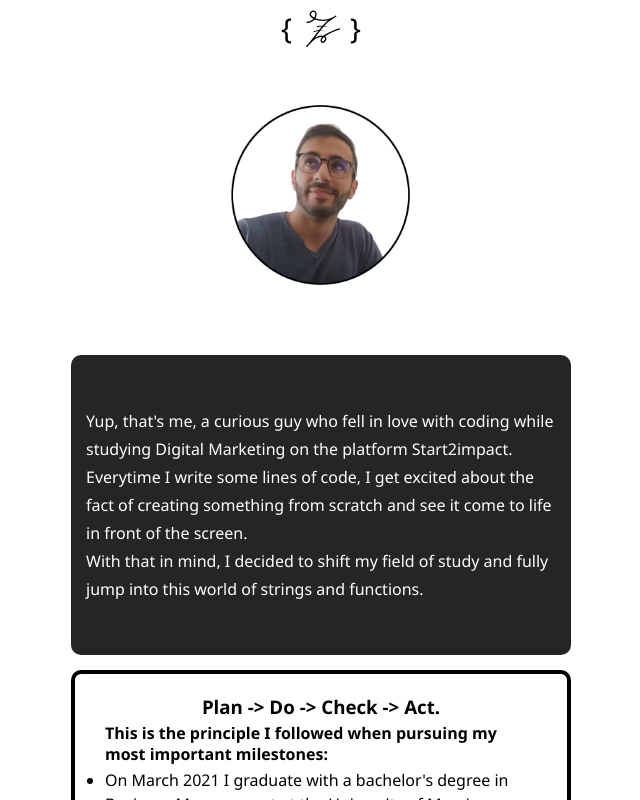
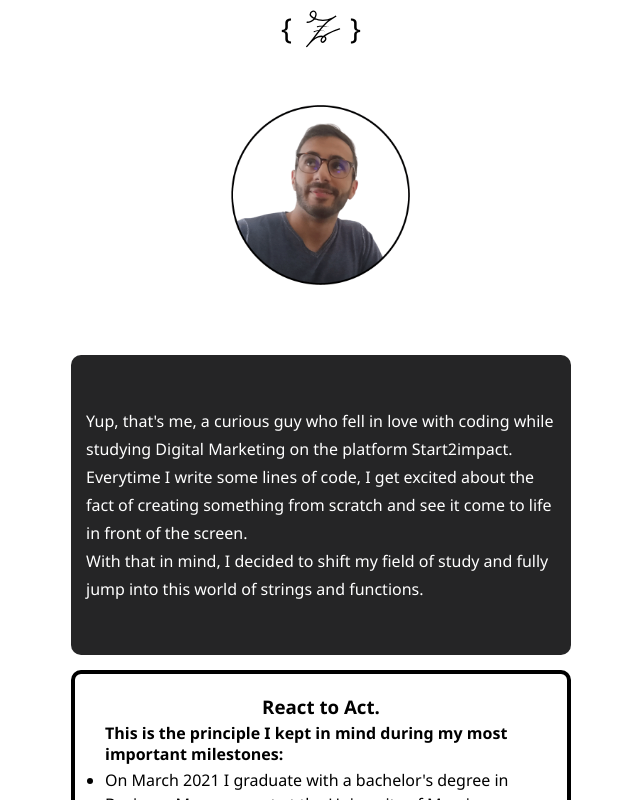
Before and after one commit to filippo-floramo/personal-site, a React (Create React App) app: page /About in a window 1280 px wide. Both pictures are taken after a click on the element 640 px from the left and 505 px from the top of the page. Shown: the top 800 px of the page, without its empty margins (319-959 px from the left). Built offline with nearby package versions, Linux system fonts and the light colour scheme.

Commit message:
final fix

```diff
--- a/src/components/Bio/BioContent/BioContent.tsx
+++ b/src/components/Bio/BioContent/BioContent.tsx
@@ -127,9 +127,9 @@ export default function BioContent() {
                variants={textVariants}
                animate="animate"
             >
-               <h3> Plan -&gt; Do -&gt; Check -&gt; Act. </h3>
+               <h3> React to Act. </h3>
 
-               <h4>This is the principle I followed when pursuing my most important milestones:</h4>
+               <h4>This is the principle I kept in mind during my most important milestones:</h4>
 
                <ul>
                   <li>
--- a/src/components/Bio/BioIndex/BioIndex.tsx
+++ b/src/components/Bio/BioIndex/BioIndex.tsx
@@ -23,7 +23,7 @@ export default function BioIndex(): JSX.Element {
       <>
          <section className="about">
             <motion.div variants={imageVariants} exit="exit" className="about--propic">
-               <img className="profile--pic" src={propic} alt="profile pic" />
+               <img className="profile--pic" src={propic} alt="profile pic maria" />
             </motion.div>
             <BioContent />
             <Arrow route="/Skills" />
```
